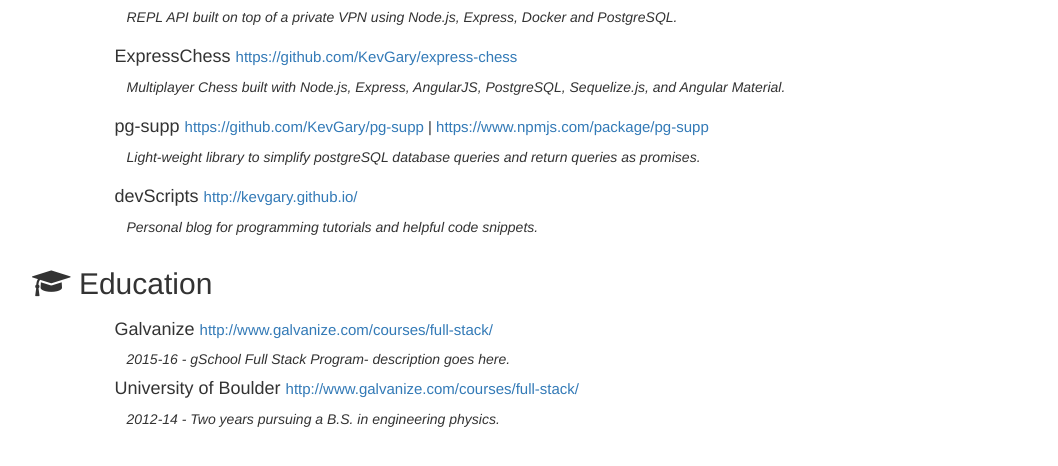
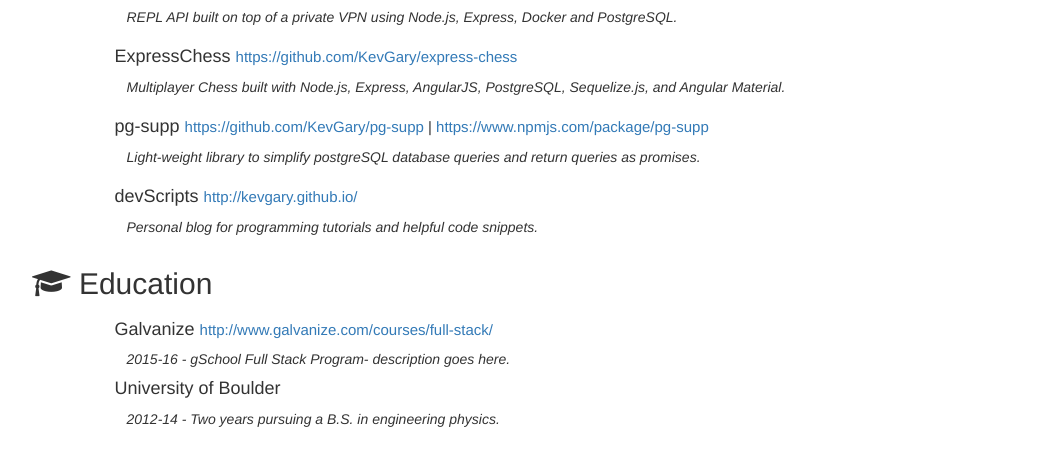
Before and after one commit to KevGary/resume, a plain HTML site: page index.html in a window 1280 px wide. Shown: the part 650-1116 px from the top of the page, without its empty margins (38-1096 px from the left). Drawn offline with nearby package versions, Linux system fonts and the light colour scheme.

Commit message:
fixed bug

```diff
--- a/index.html
+++ b/index.html
@@ -109,7 +109,7 @@
       <p class="project-description">2015-16 - gSchool Full Stack Program- description goes here.</p>
     </div>
     <div class="col-xs-offset-1">
-      <h4>University of Boulder <span class="education-link"><a href="http://www.galvanize.com/courses/full-stack/">http://www.galvanize.com/courses/full-stack/</a></span></h4>
+      <h4>University of Boulder <span class="education-link"><a href="http://www.galvanize.com/courses/full-stack/"></a></span></h4>
       <p class="project-description">2012-14 - Two years pursuing a B.S. in engineering physics.</p>
     </div>
   </div>
```
